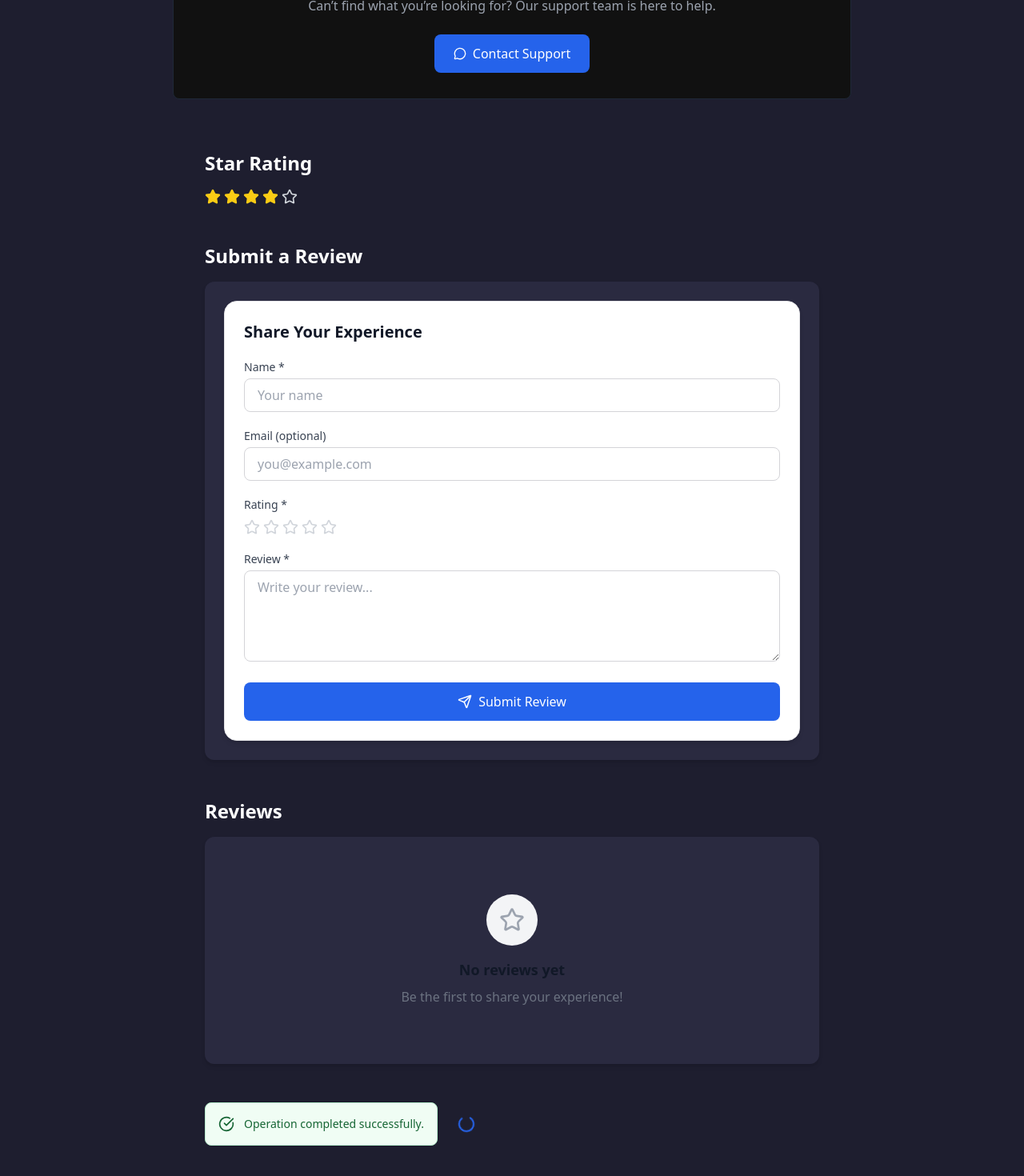
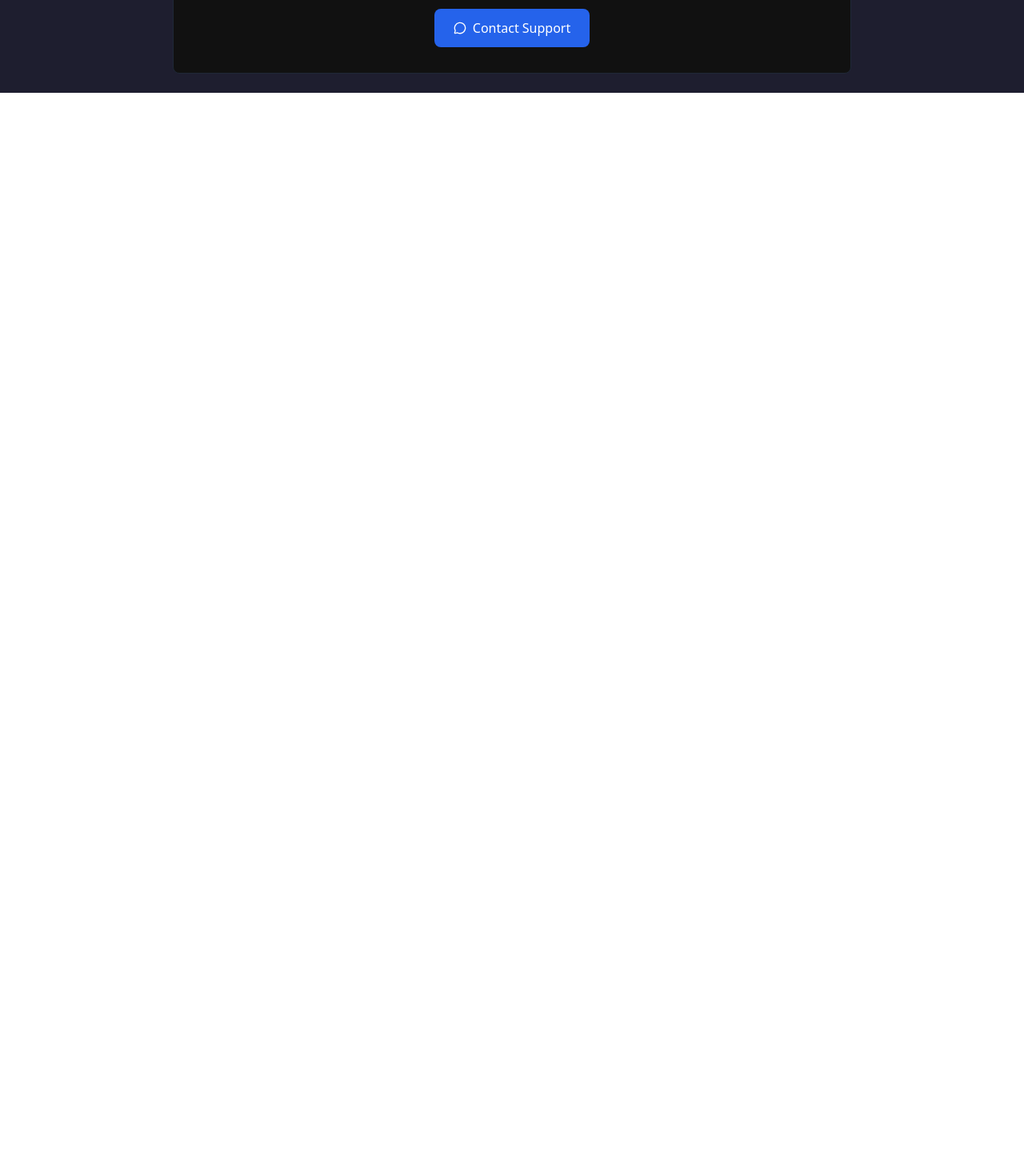
Before and after one commit to Njoro24/Makeja, a React (Vite) app: page / in a window 1280 px wide. Shown: the part 724-2194 px from the top of the page at 80% size. After the commit the page ends 840 px from the top, so only its background shows below. Built offline with nearby package versions, Linux system fonts and the light colour scheme.

Commit message:
set up routing

```diff
--- a/index.html
+++ b/index.html
@@ -2,129 +2,12 @@
 <html lang="en">
   <head>
     <meta charset="UTF-8" />
+    <meta name="viewport" content="width=device-width, initial-scale=1.0" />
+    <title>Makejani</title>
     <link rel="icon" href="/favicon.ico" />
-    <meta name="viewport" content="width=device-width, initial-scale=1.0" />
-    <meta name="theme-color" content="#2563eb" />
-
-    <!-- SEO Meta Tags -->
-    <meta name="description" content="Makejani – A modern, responsive React application with a clean UI and reusable components." />
-    <meta name="keywords" content="makejani, react, tailwind css, ui components, responsive design, javascript" />
-    <meta name="author" content="Makejani Team" />
-    <meta name="robots" content="index, follow" />
-
-    <!-- Open Graph Meta Tags -->
-    <meta property="og:title" content="Makejani" />
-    <meta property="og:description" content="A modern, responsive React application with a clean UI and reusable components." />
-    <meta property="og:type" content="website" />
-    <meta property="og:url" content="https://your-domain.com" />
-    <meta property="og:image" content="/og-image.png" />
-    <meta property="og:image:alt" content="Makejani" />
-    <meta property="og:site_name" content="Makejani" />
-
-    <!-- Twitter Meta -->
-    <meta name="twitter:card" content="summary_large_image" />
-    <meta name="twitter:title" content="Makejani" />
-    <meta name="twitter:description" content="A modern, responsive React application with a clean UI and reusable components." />
-    <meta name="twitter:image" content="/og-image.png" />
-    <meta name="twitter:image:alt" content="Makejani" />
-
-    <!-- Icons -->
-    <link rel="apple-touch-icon" sizes="180x180" href="/apple-touch-icon.png" />
-    <link rel="icon" type="image/png" sizes="32x32" href="/favicon-32x32.png" />
-    <link rel="icon" type="image/png" sizes="16x16" href="/favicon-16x16.png" />
-    <link rel="mask-icon" href="/safari-pinned-tab.svg" color="#2563eb" />
-    <meta name="msapplication-TileColor" content="#2563eb" />
-    <meta name="msapplication-config" content="/browserconfig.xml" />
-
-    <!-- Fonts -->
-    <link rel="preconnect" href="https://fonts.googleapis.com" />
-    <link rel="preconnect" href="https://fonts.gstatic.com" crossorigin />
-    <link href="https://fonts.googleapis.com/css2?family=Inter:wght@400;500;600;700&display=swap" rel="stylesheet" />
-
-    <!-- Security Headers -->
-    <meta http-equiv="X-Content-Type-Options" content="nosniff" />
-    <meta http-equiv="X-Frame-Options" content="DENY" />
-    <meta http-equiv="X-XSS-Protection" content="1; mode=block" />
-    <meta http-equiv="Referrer-Policy" content="strict-origin-when-cross-origin" />
-
-    <!-- Accessibility -->
-    <meta name="color-scheme" content="light dark" />
-
-    <!-- Preload Logo -->
-    <link rel="preload" href="/logo.svg" as="image" type="image/svg+xml" />
-
-    <!-- Structured Data -->
-    <script type="application/ld+json">
-      {
-        "@context": "https://schema.org",
-        "@type": "WebApplication",
-        "name": "Makejani",
-        "description": "A modern, responsive React application with a clean UI and reusable components.",
-        "url": "https://your-domain.com",
-        "applicationCategory": "DeveloperApplication",
-        "operatingSystem": "Web",
-        "offers": {
-          "@type": "Offer",
-          "price": "0",
-          "priceCurrency": "USD"
-        },
-        "author": {
-          "@type": "Organization",
-          "name": "Makejani Team"
-        }
-      }
-    </script>
-
-    <title>Makejani</title>
   </head>
   <body>
-    <noscript>
-      <div style="position: fixed; top: 0; left: 0; width: 100%; height: 100%; background: #f3f4f6; display: flex; align-items: center; justify-content: center; font-family: -apple-system, BlinkMacSystemFont, 'Segoe UI', Roboto, sans-serif; text-align: center; z-index: 9999;">
-        <div style="max-width: 400px; padding: 2rem;">
-          <h1 style="color: #1f2937; margin-bottom: 1rem;">JavaScript Required</h1>
-          <p style="color: #6b7280; margin-bottom: 1.5rem;">
-            Please enable JavaScript in your browser and reload the page.
-          </p>
-          <button onclick="window.location.reload()" style="background: #2563eb; color: white; padding: 0.75rem 1.5rem; border: none; border-radius: 0.5rem; font-weight: 500; cursor: pointer;">
-            Reload Page
-          </button>
-        </div>
-      </div>
-    </noscript>
-
-    <!-- Loading Spinner -->
-    <div id="loading-indicator" style="position: fixed; top: 0; left: 0; width: 100%; height: 100%; background: #ffffff; display: flex; align-items: center; justify-content: center; z-index: 9998; transition: opacity 0.3s ease;">
-      <div style="text-align: center;">
-        <div style="width: 40px; height: 40px; border: 3px solid #e5e7eb; border-top: 3px solid #2563eb; border-radius: 50%; animation: spin 1s linear infinite; margin: 0 auto 1rem;"></div>
-        <p style="color: #6b7280; font-family: -apple-system, BlinkMacSystemFont, 'Segoe UI', Roboto, sans-serif;">
-          Loading...
-        </p>
-      </div>
-    </div>
-
-    <style>
-      @keyframes spin {
-        0% { transform: rotate(0deg); }
-        100% { transform: rotate(360deg); }
-      }
-    </style>
-
     <div id="root"></div>
-
-    <!-- Vite Script -->
     <script type="module" src="/src/main.jsx"></script>
-
-    <!-- Remove Loader on Load -->
-    <script>
-      window.addEventListener('load', () => {
-        setTimeout(() => {
-          const loader = document.getElementById('loading-indicator');
-          if (loader) {
-            loader.style.opacity = '0';
-            setTimeout(() => loader.remove(), 300);
-          }
-        }, 100);
-      });
-    </script>
   </body>
 </html>
--- a/src/App.jsx
+++ b/src/App.jsx
@@ -1,52 +1,25 @@
-import { BrowserRouter as Router, Routes, Route } from 'react-router-dom'
-import FAQ from './pages/FAQ'
-import NotFound from './pages/NotFound'
-
-import ReviewForm from './components/reviews/ReviewForm'
-import ReviewList from './components/reviews/ReviewList'
-import StarRating from './components/reviews/StarRating'
-
-import Alert from './components/common/Alert'
-import LoadingSpinner from './components/common/LoadingSpinner'
+import { BrowserRouter as Router, Routes, Route } from 'react-router-dom';
+import FAQ from './pages/FAQ';
+import NotFound from './pages/NotFound';
+import ReviewForm from './components/reviews/ReviewForm';
+import ReviewList from './components/reviews/ReviewList';
+import ReviewCard from './components/reviews/ReviewCard';
 
 function App() {
   return (
     <Router>
-      <div className="min-h-screen bg-[#1E1E2F] text-white px-4 py-8 font-sans">
+      <div className="min-h-screen bg-[#1E1E2F] text-white font-sans">
         <Routes>
           <Route path="/" element={<FAQ />} />
           <Route path="/faq" element={<FAQ />} />
+          <Route path="/reviewform" element={<ReviewForm />} />
+          <Route path="/reviewlist" element={<ReviewList />} />
+          <Route path="/reviewcard" element={<ReviewCard />} />
           <Route path="*" element={<NotFound />} />
         </Routes>
-
-        <section className="my-10 space-y-12 max-w-3xl mx-auto">
-          <div>
-            <h2 className="text-2xl font-semibold mb-4">Star Rating</h2>
-            <StarRating rating={4} />
-          </div>
-
-          <div>
-            <h2 className="text-2xl font-semibold mb-4">Submit a Review</h2>
-            <div className="bg-[#2A2A40] p-6 rounded-xl shadow-md">
-              <ReviewForm />
-            </div>
-          </div>
-
-          <div>
-            <h2 className="text-2xl font-semibold mb-4">Reviews</h2>
-            <div className="bg-[#2A2A40] p-6 rounded-xl shadow-md">
-              <ReviewList />
-            </div>
-          </div>
-
-          <div className="flex items-center gap-6 mt-12">
-            <Alert type="success" message="Operation completed successfully." />
-            <LoadingSpinner />
-          </div>
-        </section>
       </div>
     </Router>
-  )
+  );
 }
 
-export default App
+export default App;
```
Also changed, not shown: src/hooks/useDebounce.js (deleted).
